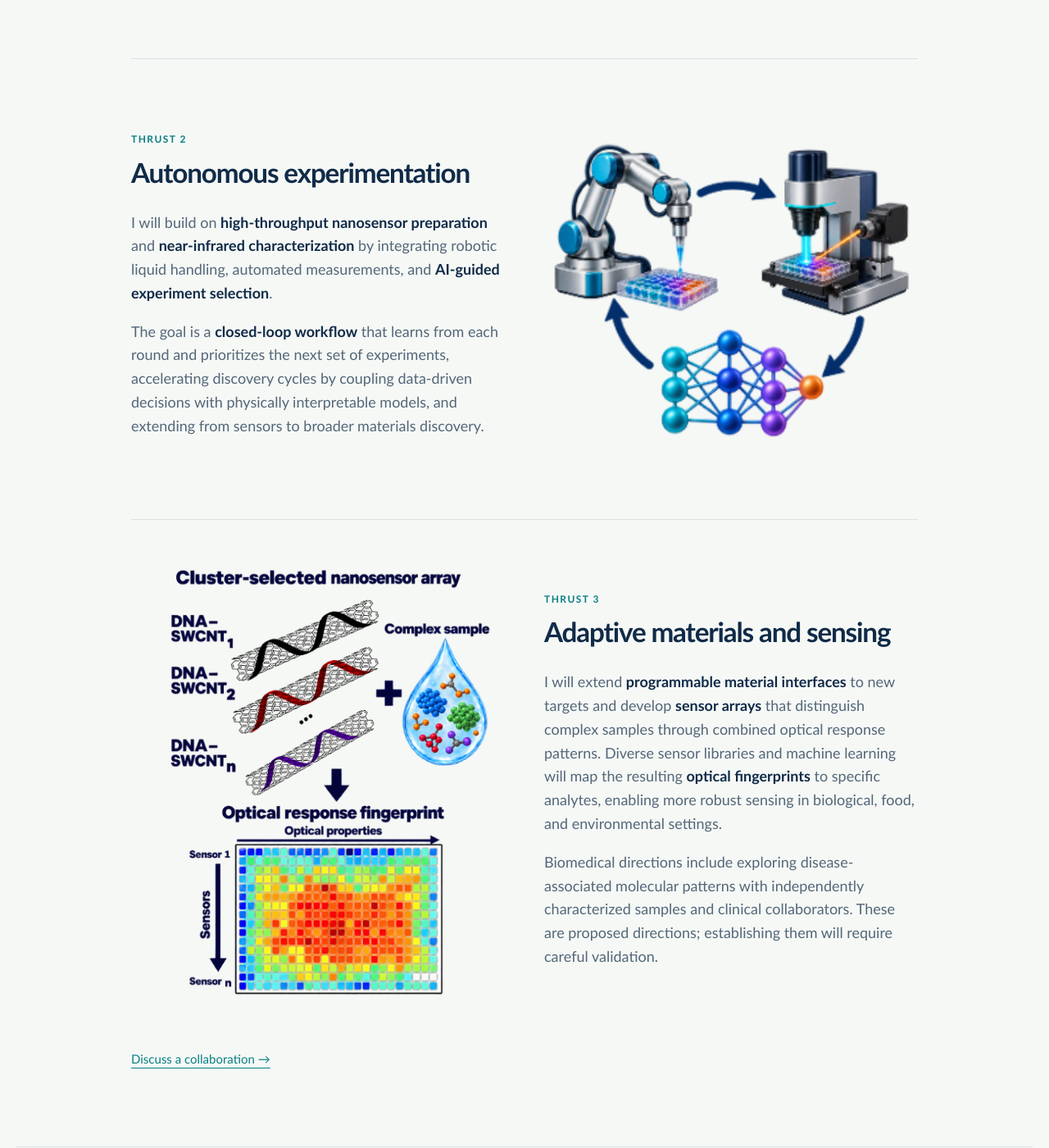
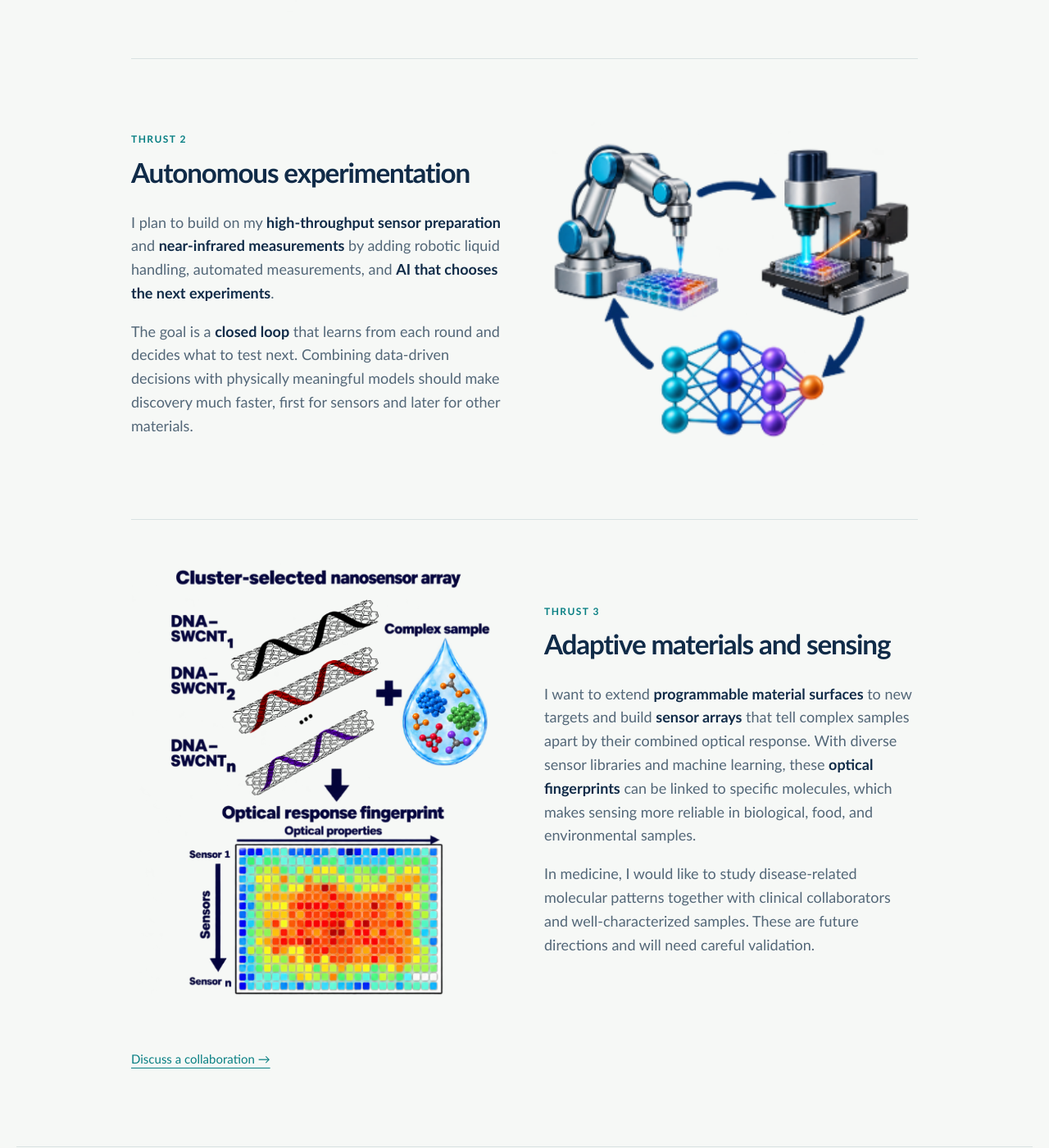
Before and after one commit to YahyaRabbani20/YahyaRabbani, a Jekyll site: the page built from _pages/vision.md, in a window 1280 px wide and 1400 px high, scrolled down 1111 px. Shown: the whole window at 82% size. Built offline with Jekyll 4.4.1, drawn with Linux system fonts in a browser that asks for light colours; some of the changed text lies outside the part shown.

Commit message:
Refine vision statements for clarity and focus
Revised statements for clarity and emphasis on experimental grounding in materials discovery and sensor development.

```diff
--- a/_pages/vision.md
+++ b/_pages/vision.md
@@ -12,7 +12,7 @@ excerpt: "Physics-informed design, autonomous experimentation, and adaptive mate
   <p class="keywords">Physics-informed design<span>|</span>Autonomous experimentation<span>|</span>Adaptive materials &amp; sensing</p>
 </section>
 
-<p class="statement">My goal is to build an <strong>experimentally grounded framework for discovering functional materials and optical sensors</strong>: use <strong>physics</strong> to inform models, <strong>experiments</strong> to test predictions, and <strong>AI</strong> to choose the most promising next steps. Optical nanosensors are the starting platform; autonomous materials discovery is the destination.</p>
+<p class="statement">My goal is to build a way of <strong>discovering functional materials and optical sensors</strong> that stays grounded in experiments. <strong>Physics</strong> helps build the models, <strong>experiments</strong> test their predictions, and <strong>AI</strong> chooses the most promising next steps. Optical nanosensors are where I start, and autonomous materials discovery is where I want this work to go.</p>
 
 <div class="thrust">
   <figure class="thrust-media">
@@ -21,8 +21,8 @@ excerpt: "Physics-informed design, autonomous experimentation, and adaptive mate
   <div>
     <span class="tag">Thrust 1</span>
     <h2>Physics-informed materials design</h2>
-    <p>I will integrate <strong>physics-based modeling with machine learning</strong> to connect material interfaces and functional properties. Beginning with <strong>ssDNA–SWCNT systems</strong>, I aim to understand how sequence shapes wrapping, interaction, and optical behavior, and to use that understanding to guide functionalization strategies and the rational design of nanoscale sensor architectures.</p>
-    <p>Experimental validation will connect predictions with measured <strong>selectivity, response, and stability</strong>, so that models are trusted only where they are confirmed.</p>
+    <p>I want to combine <strong>physics-based modeling with machine learning</strong> to connect what happens at a material's surface with how the material performs. Starting with <strong>ssDNA-SWCNT systems</strong>, I aim to understand how the DNA sequence affects wrapping, molecular interactions, and optical behavior, and then use that knowledge to design better sensors.</p>
+    <p>Every prediction will be checked in the lab against measured <strong>selectivity, response, and stability</strong>, so the models are only trusted where experiments confirm them.</p>
   </div>
 </div>
 
@@ -33,8 +33,8 @@ excerpt: "Physics-informed design, autonomous experimentation, and adaptive mate
   <div>
     <span class="tag">Thrust 2</span>
     <h2>Autonomous experimentation</h2>
-    <p>I will build on <strong>high-throughput nanosensor preparation</strong> and <strong>near-infrared characterization</strong> by integrating robotic liquid handling, automated measurements, and <strong>AI-guided experiment selection</strong>.</p>
-    <p>The goal is a <strong>closed-loop workflow</strong> that learns from each round and prioritizes the next set of experiments, accelerating discovery cycles by coupling data-driven decisions with physically interpretable models, and extending from sensors to broader materials discovery.</p>
+    <p>I plan to build on my <strong>high-throughput sensor preparation</strong> and <strong>near-infrared measurements</strong> by adding robotic liquid handling, automated measurements, and <strong>AI that chooses the next experiments</strong>.</p>
+    <p>The goal is a <strong>closed loop</strong> that learns from each round and decides what to test next. Combining data-driven decisions with physically meaningful models should make discovery much faster, first for sensors and later for other materials.</p>
   </div>
 </div>
 
@@ -45,8 +45,8 @@ excerpt: "Physics-informed design, autonomous experimentation, and adaptive mate
   <div>
     <span class="tag">Thrust 3</span>
     <h2>Adaptive materials and sensing</h2>
-    <p>I will extend <strong>programmable material interfaces</strong> to new targets and develop <strong>sensor arrays</strong> that distinguish complex samples through combined optical response patterns. Diverse sensor libraries and machine learning will map the resulting <strong>optical fingerprints</strong> to specific analytes, enabling more robust sensing in biological, food, and environmental settings.</p>
-    <p>Biomedical directions include exploring disease-associated molecular patterns with independently characterized samples and clinical collaborators. These are proposed directions; establishing them will require careful validation.</p>
+    <p>I want to extend <strong>programmable material surfaces</strong> to new targets and build <strong>sensor arrays</strong> that tell complex samples apart by their combined optical response. With diverse sensor libraries and machine learning, these <strong>optical fingerprints</strong> can be linked to specific molecules, which makes sensing more reliable in biological, food, and environmental samples.</p>
+    <p>In medicine, I would like to study disease-related molecular patterns together with clinical collaborators and well-characterized samples. These are future directions and will need careful validation.</p>
   </div>
 </div>
 
```
